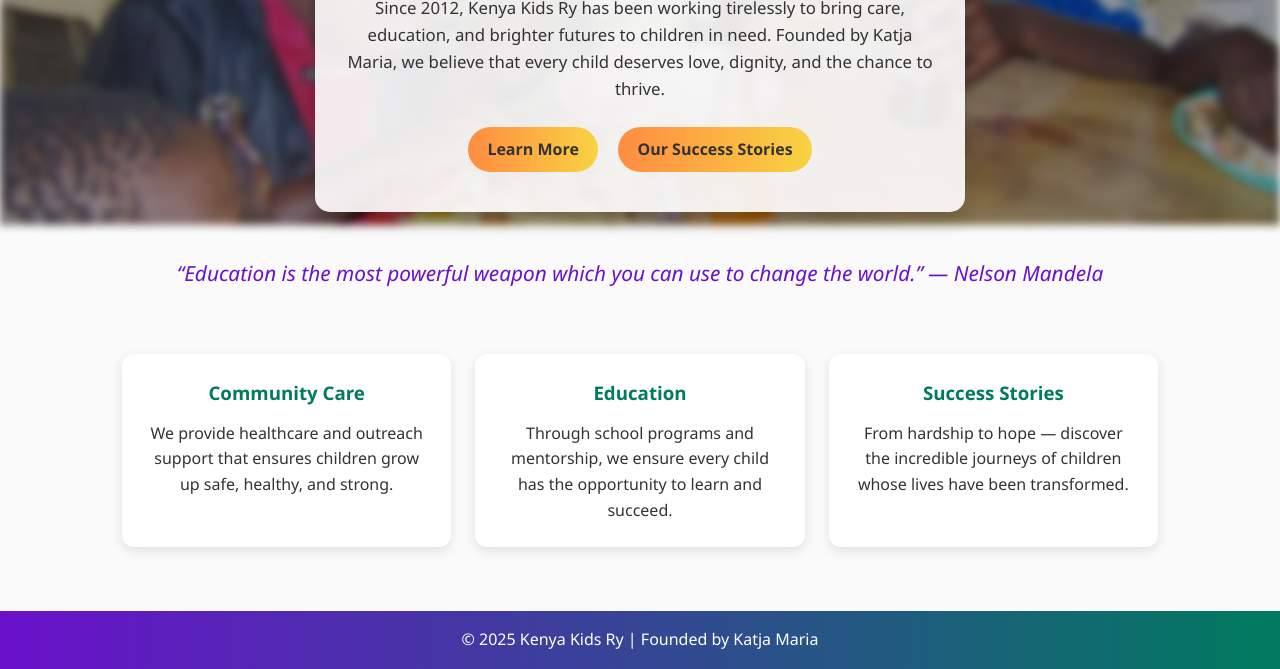
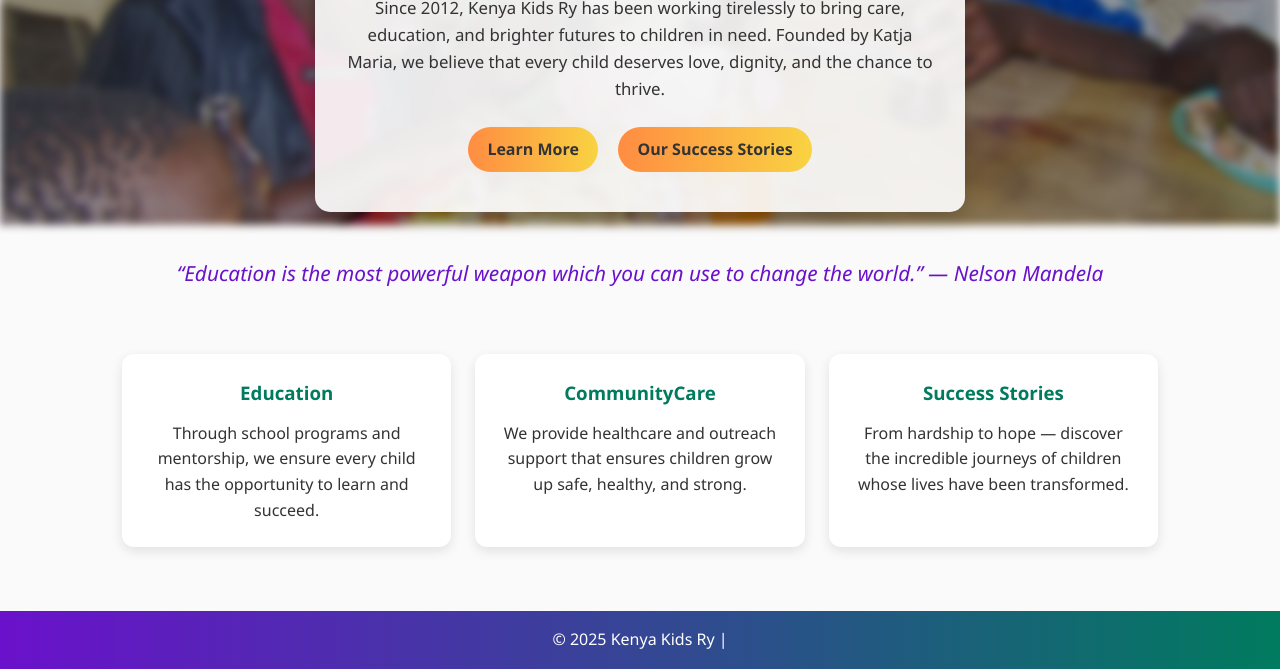
Before and after one commit to mrcharleske/Kenya-Kids-Ry, a plain HTML site: page index.html in a window 1280 px wide. Shown: the part 243-912 px from the top of the page. Drawn offline with Linux system fonts and the light colour scheme.

Commit message:
Update index.html

```diff
--- a/index.html
+++ b/index.html
@@ -157,12 +157,12 @@
   <!-- Cards -->
   <section class="cards">
     <div class="card">
-      <h3>Community Care</h3>
-      <p>We provide healthcare and outreach support that ensures children grow up safe, healthy, and strong.</p>
+      <h3>Education</h3>
+      <p>Through school programs and mentorship, we ensure every child has the opportunity to learn and succeed.</p>
     </div>
     <div class="card">
-      <h3>Education</h3>
-      <p>Through school programs and mentorship, we ensure every child has the opportunity to learn and succeed.</p>
+      <h3>CommunityCare</h3>
+      <p>We provide healthcare and outreach support that ensures children grow up safe, healthy, and strong.</p>
     </div>
     <div class="card">
       <h3>Success Stories</h3>
@@ -172,7 +172,7 @@
 
   <!-- Footer -->
   <footer>
-    © 2025 Kenya Kids Ry | Founded by Katja Maria
+    © 2025 Kenya Kids Ry |
   </footer>
 
   <!-- Script -->
```
